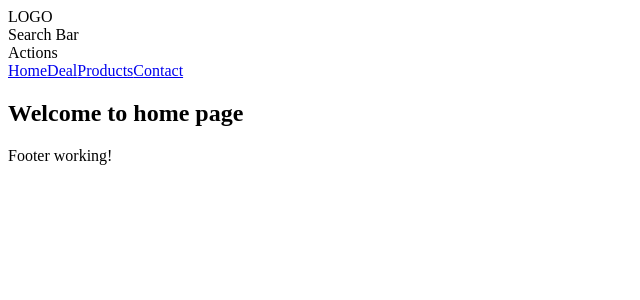
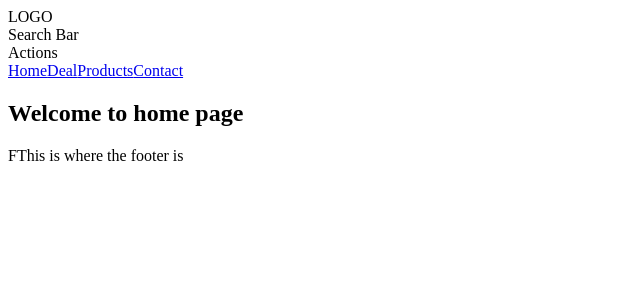
Before and after one commit to lsapundzic/b2b-store-frontend, a React (Create React App) app: page / in a window 1280 px wide. Shown: the top 300 px of the page, without its empty margins (0-640 px from the left). Built offline with nearby package versions, Linux system fonts and the light colour scheme.

Commit message:
Different text for footer

```diff
--- a/src/components/footer/Footer.jsx
+++ b/src/components/footer/Footer.jsx
@@ -1,5 +1,5 @@
 const Footer = () => {
-  return <div>Footer working!</div>;
+  return <div>FThis is where the footer is</div>;
 };
 
 export default Footer;
```
